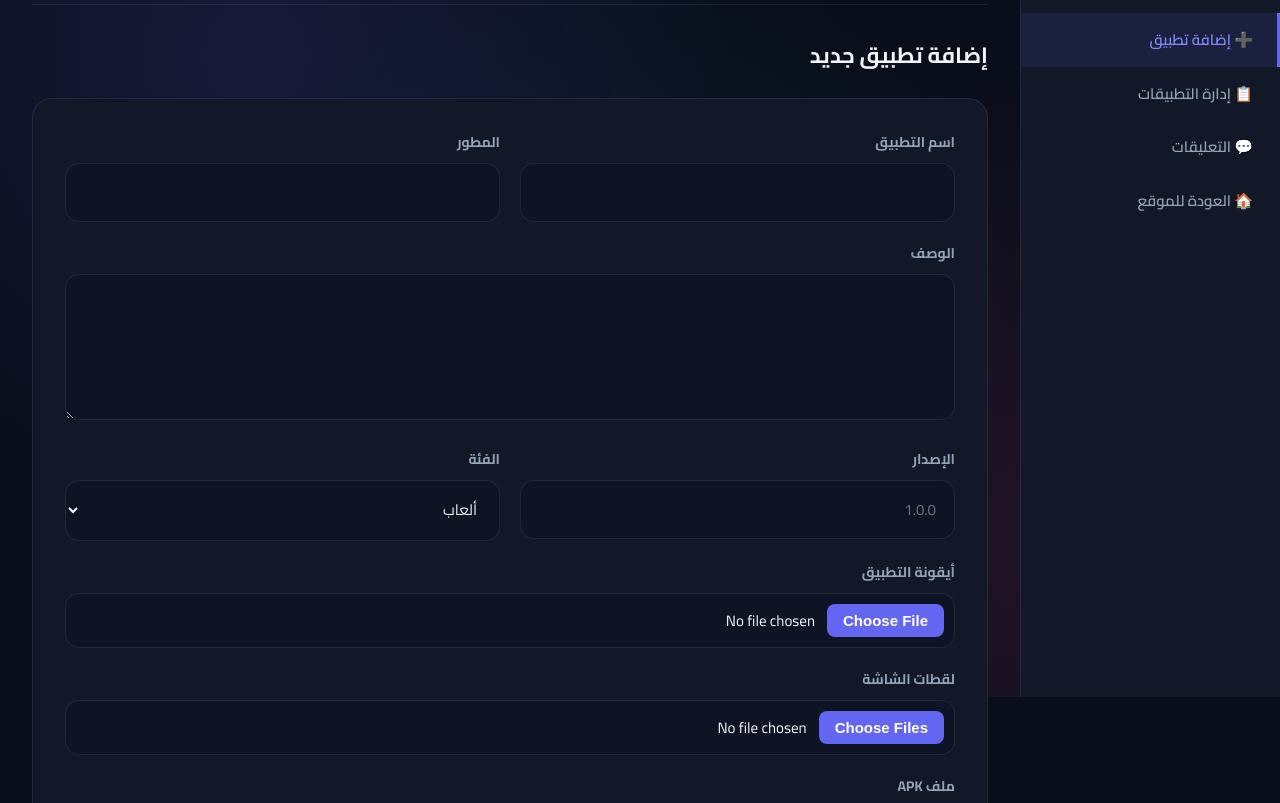
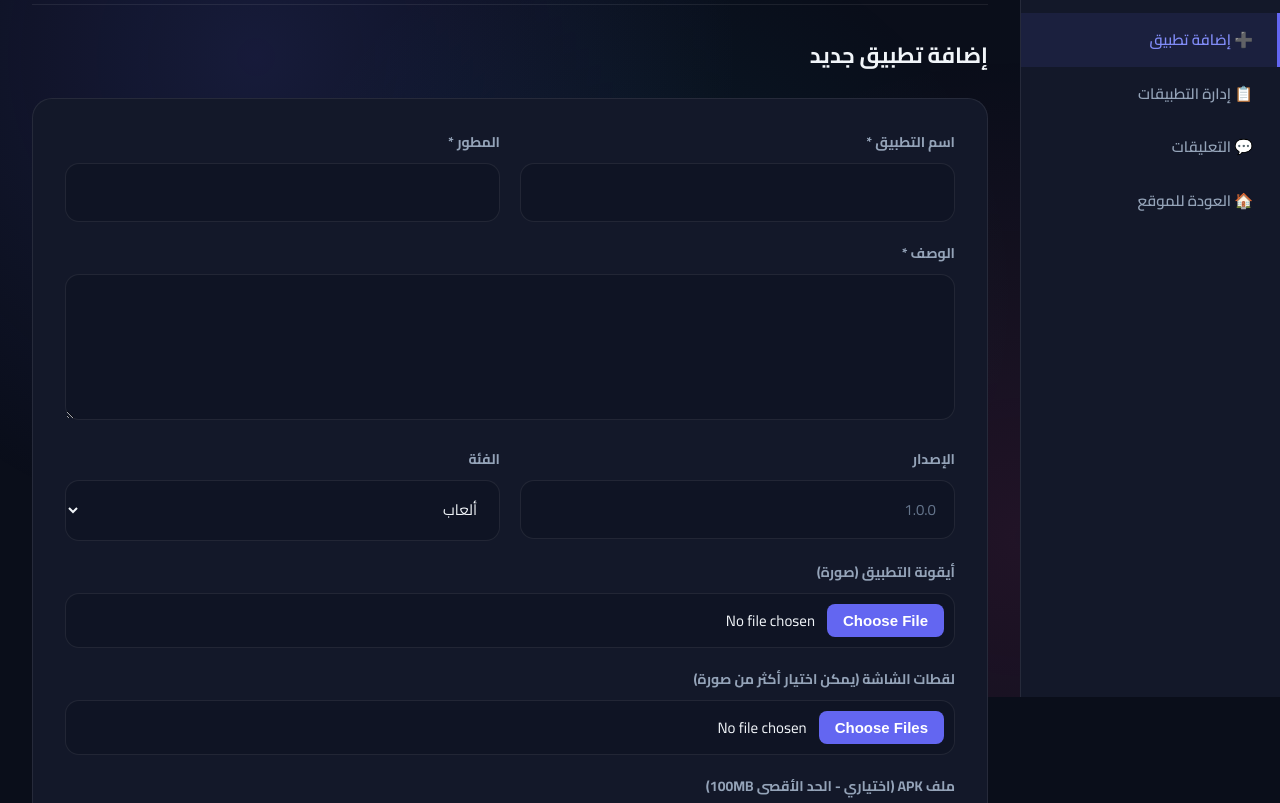
Before and after one commit to afri95759-del/Ali_app, a website with bundled scripts: page public/admin.html in a window 1280 px wide. Shown: the part 103-906 px from the top of the page. Built offline with nearby package versions, Linux system fonts and the light colour scheme; no server answers.

Commit message:
Enhance form labels and instructions in admin.html
Updated labels to indicate required fields and added notes for APK uploads.

```diff
--- a/public/admin.html
+++ b/public/admin.html
@@ -28,23 +28,24 @@
       <button id="logoutBtn" class="btn btn-outline">تسجيل الخروج</button>
     </header>
 
+    <!-- ➕ قسم إضافة تطبيق -->
     <section id="add-app" class="admin-section">
       <h3>إضافة تطبيق جديد</h3>
       <form id="addAppForm" class="admin-form">
 
         <div class="form-row">
           <div class="form-group">
-            <label>اسم التطبيق</label>
+            <label>اسم التطبيق *</label>
             <input type="text" id="appName" required>
           </div>
           <div class="form-group">
-            <label>المطور</label>
+            <label>المطور *</label>
             <input type="text" id="appDeveloper" required>
           </div>
         </div>
 
         <div class="form-group">
-          <label>الوصف</label>
+          <label>الوصف *</label>
           <textarea id="appDescription" rows="4" required></textarea>
         </div>
 
@@ -66,18 +67,21 @@
         </div>
 
         <div class="form-group">
-          <label>أيقونة التطبيق</label>
+          <label>أيقونة التطبيق (صورة)</label>
           <input type="file" id="appIcon" accept="image/*">
         </div>
 
         <div class="form-group">
-          <label>لقطات الشاشة</label>
+          <label>لقطات الشاشة (يمكن اختيار أكثر من صورة)</label>
           <input type="file" id="appScreenshots" accept="image/*" multiple>
         </div>
 
         <div class="form-group">
-          <label>ملف APK</label>
-          <input type="file" id="appApk" accept=".apk">
+          <label>ملف APK (اختياري - الحد الأقصى 100MB)</label>
+          <input type="file" id="appApk" accept=".apk,application/vnd.android.package-archive">
+          <small style="color:var(--text-muted); font-size:12px; display:block; margin-top:6px;">
+            💡 سيتم رفعه إلى Cloudinary وإعطاؤك رابطاً مباشراً
+          </small>
         </div>
 
         <button type="submit" class="btn btn-primary btn-lg">
@@ -90,11 +94,13 @@
       </form>
     </section>
 
+    <!-- 📋 قسم إدارة التطبيقات -->
     <section id="manage-apps" class="admin-section hidden">
       <h3>التطبيقات المضافة</h3>
       <div id="appsList" class="apps-list"></div>
     </section>
 
+    <!-- 💬 قسم التعليقات -->
     <section id="reviews" class="admin-section hidden">
       <h3>التعليقات والتقييمات</h3>
       <div id="reviewsList"></div>
@@ -103,4 +109,4 @@
 
   <script type="module" src="js/admin.js"></script>
 </body>
-        </html>
+</html>
```
